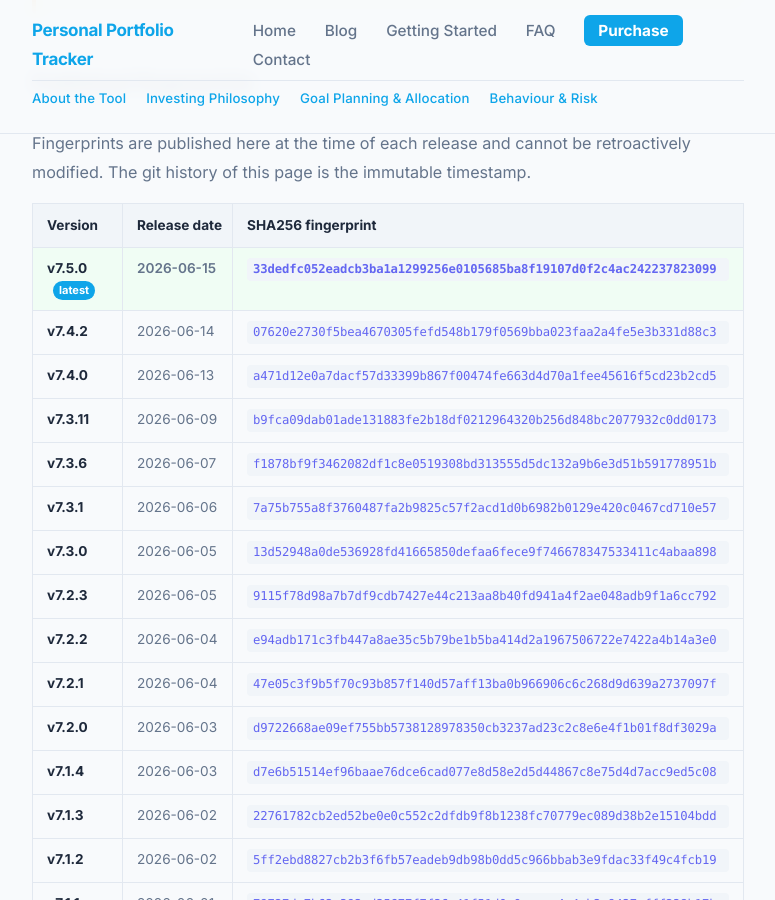
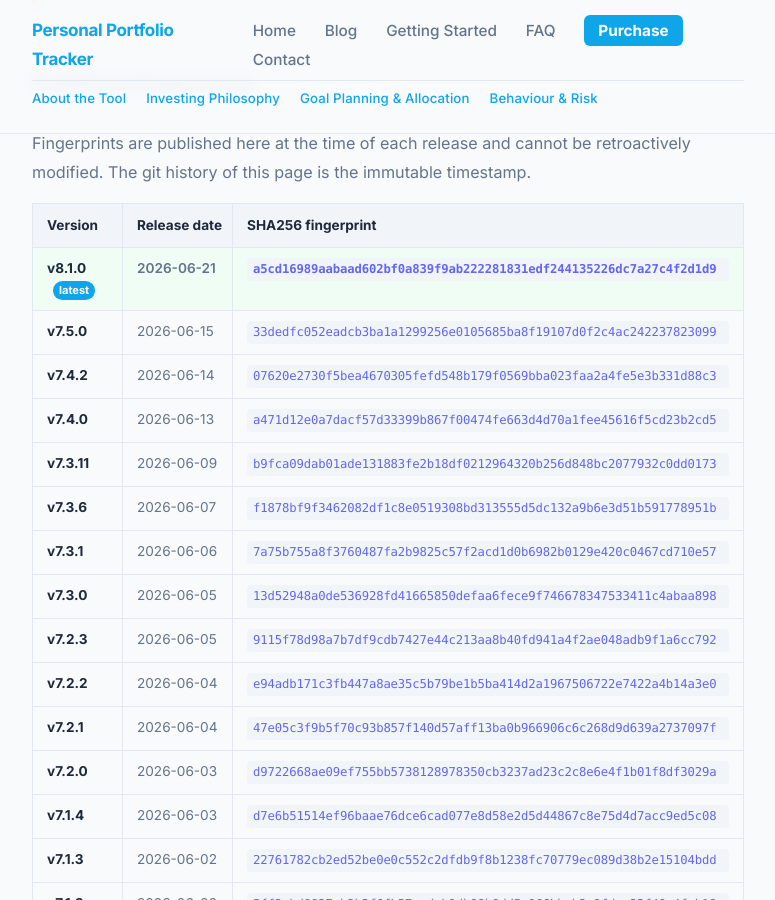
Before and after one commit to srikrishna2024/portfolio-tracker-blog, a Jekyll site: the page built from release-fingerprints/index.html, in a window 1280 px wide and 900 px high, scrolled down 976 px. Shown: the whole window, without its empty margins (252-1027 px from the left). Built offline with Jekyll 4.4.1, drawn with Linux system fonts in a browser that asks for light colours.

Commit message:
release: add v8.1.0 fingerprint

```diff
--- a/release-fingerprints/index.html
+++ b/release-fingerprints/index.html
@@ -40,7 +40,12 @@
       </thead>
       <tbody>
         <tr class="fp-current">
-          <td><strong>v7.5.0</strong> <span class="fp-badge">latest</span></td>
+          <td><strong>v8.1.0</strong> <span class="fp-badge">latest</span></td>
+          <td>2026-06-21</td>
+          <td><code class="fp-code">a5cd16989aabaad602bf0a839f9ab222281831edf244135226dc7a27c4f2d1d9</code></td>
+        </tr>
+        <tr>
+          <td><strong>v7.5.0</strong></td>
           <td>2026-06-15</td>
           <td><code class="fp-code">33dedfc052eadcb3ba1a1299256e0105685ba8f19107d0f2c4ac242237823099</code></td>
         </tr>
```
